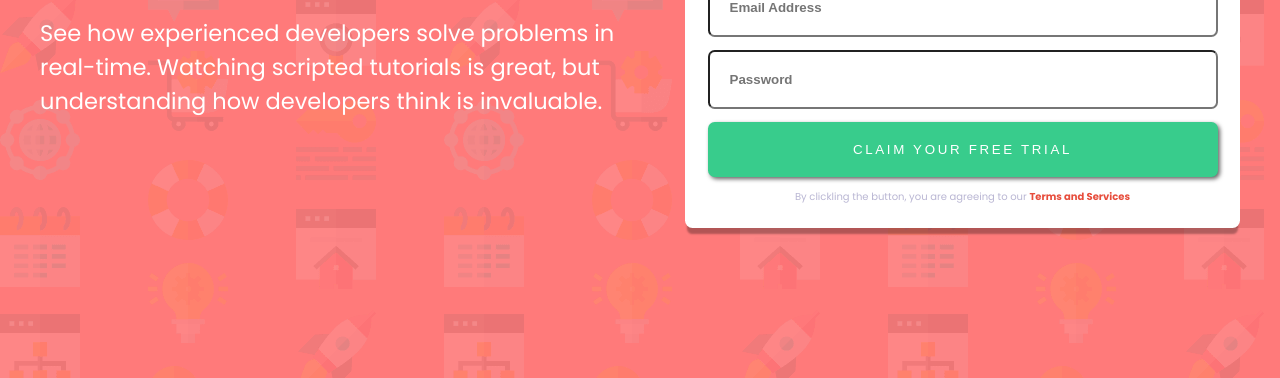
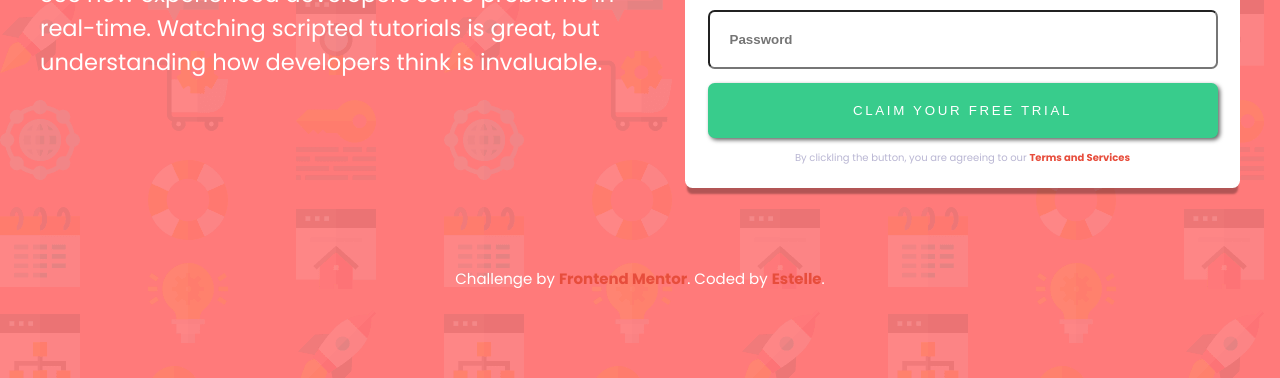
Before and after one commit to Estelle9/signup-form, a plain HTML site: page index.html in a window 1280 px wide. Shown: the part 422-800 px from the top of the page. Drawn offline with Linux system fonts and the light colour scheme.

Commit message:
Update index.html

```diff
--- a/index.html
+++ b/index.html
@@ -51,8 +51,12 @@
                 </div>
             </div>
         </div>
-    </div>
-
+        <footer>
+           <p class="attribution">
+               Challenge by <a href="https://www.frontendmentor.io?ref=challenge" target="_blank">Frontend Mentor</a>.
+               Coded by <a href="https://github.com/Estelle9">Estelle</a>.
+           </p>
+        </footer>
     </div>
     <script src="main.js"></script>
 </body>
```
